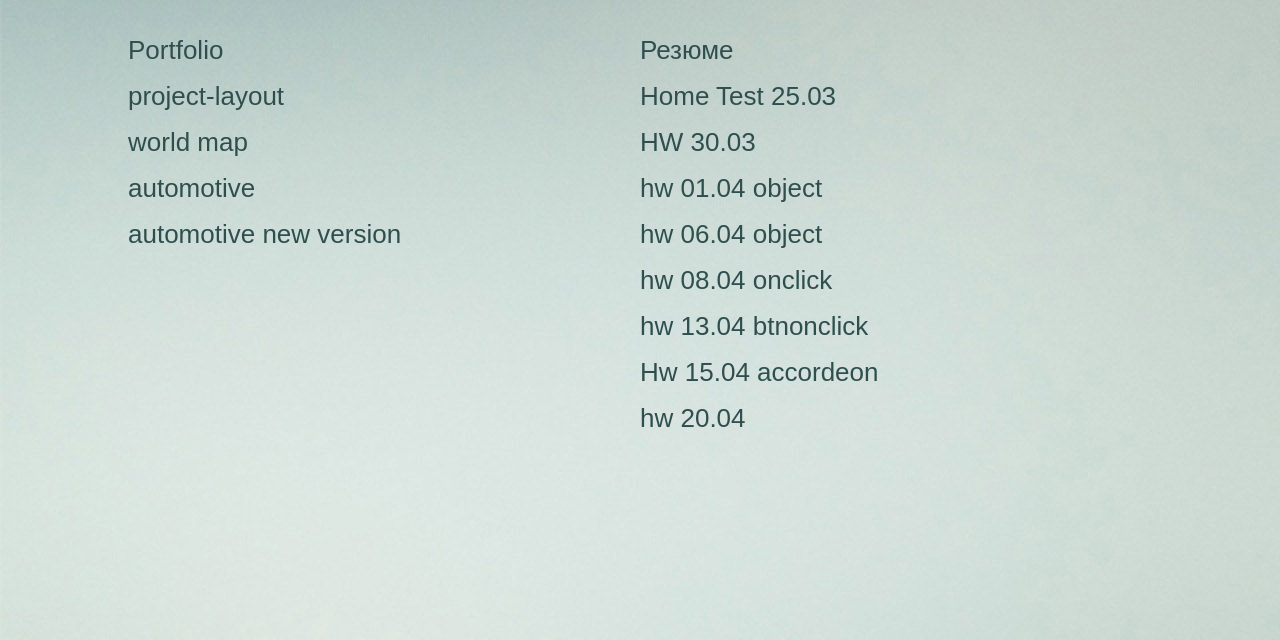
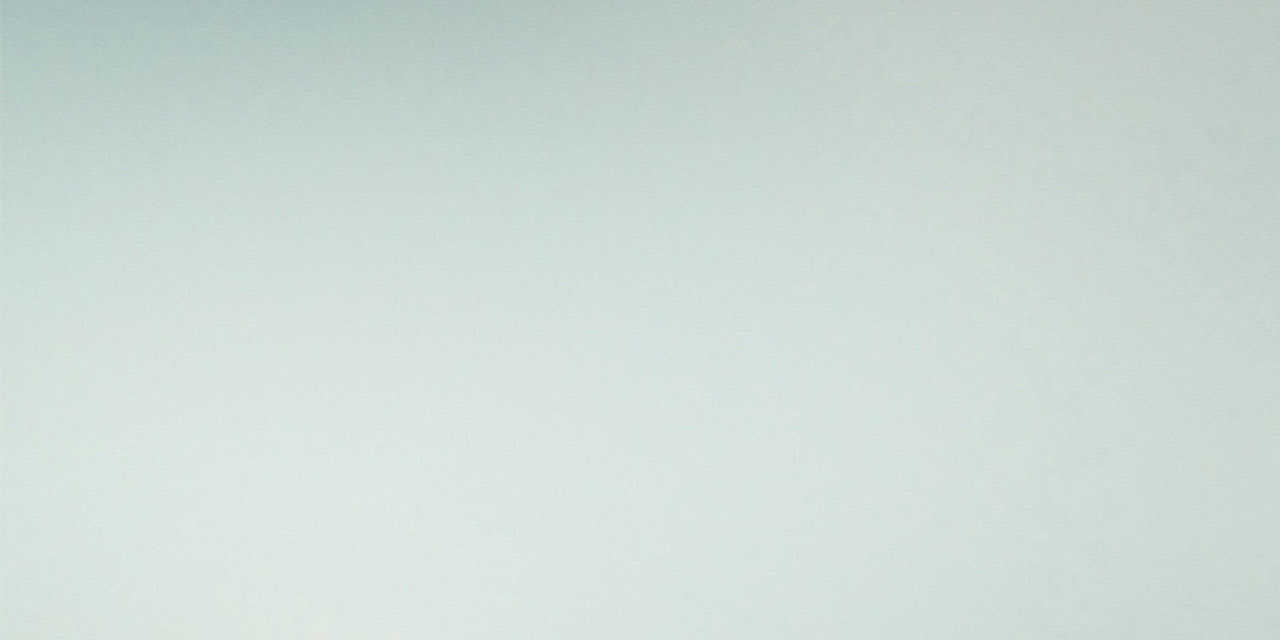
Before and after one commit to Sergbilay/html-css, a plain HTML site: page index.html in a window 1280 px wide. Shown: the part 160-800 px from the top of the page. Drawn offline with Linux system fonts and the light colour scheme.

Commit message:
Update index.html

```diff
--- a/index.html
+++ b/index.html
@@ -9,7 +9,7 @@
 
 </head>
 <body>
-	<div class ="githab">
+<!-- 	<div class ="githab">
 		<div class ="githab__HTML">
 			<p class ="githab__HTML_titel">HTML/CSS</p>
 			<ul class="githab__list">
@@ -34,7 +34,7 @@
 				<li class="githab__list_items"><a href="hw 20.04">hw 20.04</a></li>
 
 			</ul>
-		</div>
+		</div> -->
 	</div>
 </body>
 </html>
```
